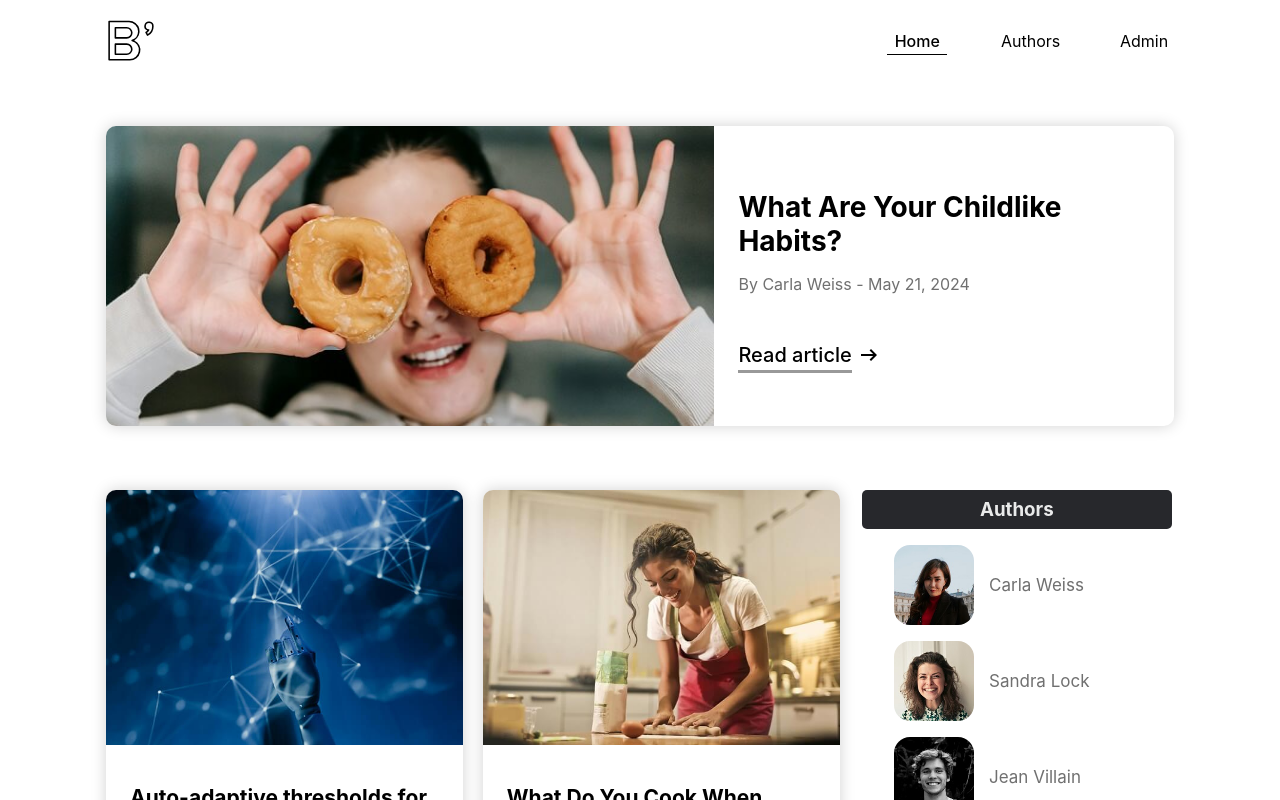
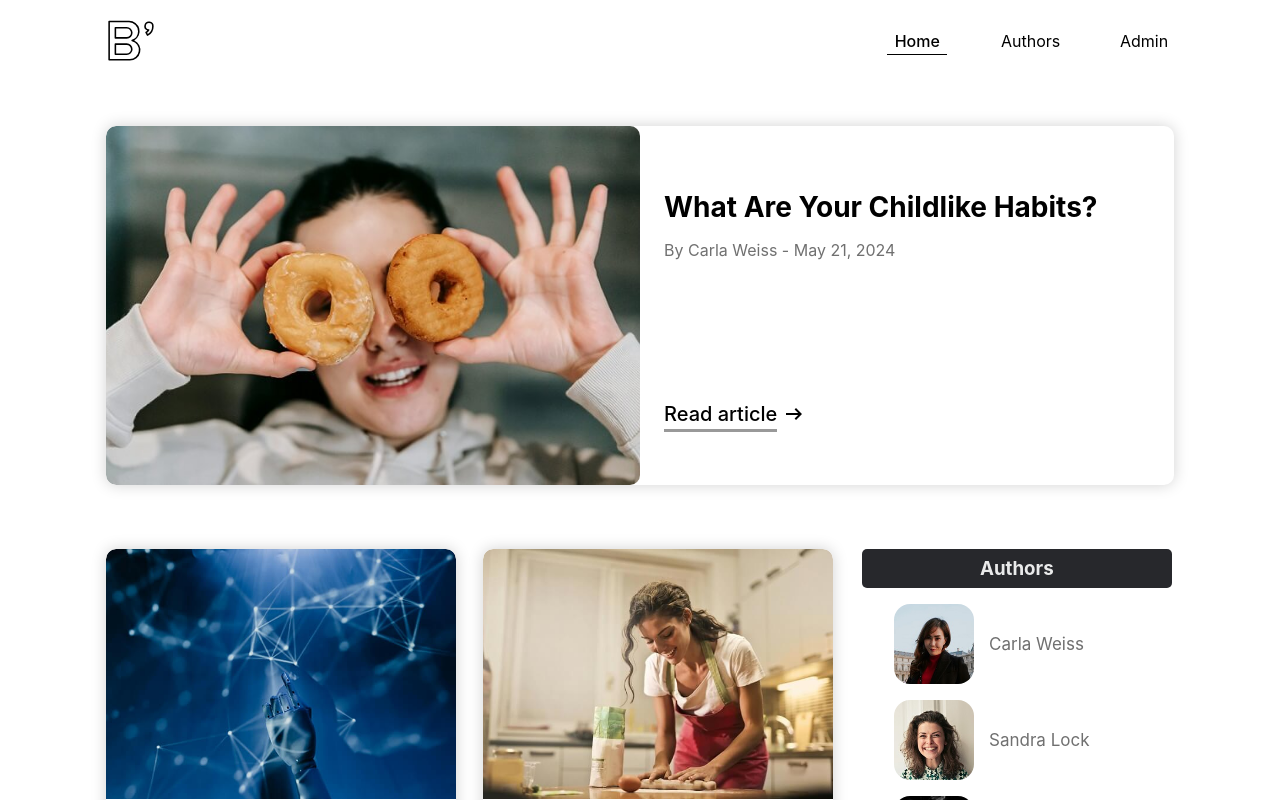
Before and after one commit to Anca2022/blog-app-react, a React (Create React App) app: page / in a window 1280 px wide. Shown: the top 800 px of the page. Built offline with nearby package versions, Linux system fonts and the light colour scheme.

Commit message:
done hero-effect for blog cards

```diff
--- a/src/App.css
+++ b/src/App.css
@@ -74,7 +74,7 @@
 .App .homepage {
   padding: 1rem;
 }
-.App .homepage a {
+.App .homepage .open-modal {
   margin: 1rem auto 0 auto;
 }
 .App .homepage .article-card {
@@ -87,14 +87,7 @@
 }
 .App .homepage .article-card .article-card-image {
   max-width: 350px;
-  aspect-ratio: 350/250;
   overflow: hidden;
-}
-.App .homepage .article-card .article-card-image img {
-  width: 100%;
-  height: 100%;
-  -o-object-fit: cover;
-     object-fit: cover;
 }
 .App .homepage .article-card .article-card-infos {
   height: 300px;
@@ -124,10 +117,10 @@
 .App .homepage .featured-article {
   max-width: 600px;
   min-height: unset;
+  margin: 0 auto;
 }
 .App .homepage .featured-article .featured-image {
-  max-width: 600px;
-  max-height: unset;
+  max-width: 100%;
 }
 .App .homepage .featured-article .featured-article-infos h2 {
   font-size: 24px;
@@ -221,43 +214,81 @@
 .App .authors-page .authors-container li:last-child {
   border-bottom: none;
 }
-.App .article-page {
+.App .backdrop {
+  position: fixed;
+  top: 0;
+  left: 0;
+  width: 100%;
+  height: 100%;
+  overflow: auto;
+  display: flex;
+  justify-content: center;
+  align-items: center;
+  z-index: 3;
+}
+.App .backdrop .overlay {
+  position: fixed;
+  top: 0;
+  left: 0;
+  width: 100%;
+  height: 100%;
+  background: rgba(0, 0, 0, 0.5);
+}
+.App .backdrop .article-page {
+  background-color: white;
   max-width: 700px;
   margin: auto;
   padding: 1rem;
+  padding-top: 3rem;
+  position: relative;
 }
-.App .article-page .article-content .article-title-block {
+.App .backdrop .article-page .close-modal {
+  position: absolute;
+  top: 5px;
+  right: 5px;
+  background-color: transparent;
+  border: none;
+  cursor: pointer;
+}
+.App .backdrop .article-page .close-modal svg {
+  fill: black;
+  width: 30px;
+  height: 30px;
+}
+.App .backdrop .article-page .article-content .article-image img {
+  width: 100%;
+  border-radius: 10px;
+}
+.App .backdrop .article-page .article-content .article-title-block {
+  margin-top: 2.5rem;
   margin-bottom: 2rem;
   text-align: center;
 }
-.App .article-page .article-content .article-title-block h1 {
+.App .backdrop .article-page .article-content .article-title-block h1 {
   font-size: 28px;
   margin-bottom: 1rem;
 }
-.App .article-page .article-content .article-title-block p:last-of-type {
+.App .backdrop .article-page .article-content .article-title-block p:last-of-type {
   font-size: 12px;
   color: #999999;
 }
-.App .article-page .article-content img {
-  width: 100%;
-}
-.App .article-page .article-content section {
+.App .backdrop .article-page .article-content section {
   color: #414243;
   margin-bottom: 3rem;
 }
-.App .article-page .article-content section p {
+.App .backdrop .article-page .article-content section p {
   margin-top: 1rem;
   line-height: 1.5rem;
 }
-.App .article-page .article-content section h2 {
+.App .backdrop .article-page .article-content section h2 {
   margin: 1rem 0 0.5rem 0;
   line-height: 1.7rem;
 }
-.App .article-page .author-info {
+.App .backdrop .article-page .author-info {
   margin-bottom: 3rem;
   border-top: 2px solid rgba(170, 170, 170, 0.2);
 }
-.App .article-page .author-info .author-info-top {
+.App .backdrop .article-page .author-info .author-info-top {
   display: flex;
   flex-direction: row;
   justify-content: space-between;
@@ -267,17 +298,17 @@
   font-size: 13px;
   font-weight: 600;
 }
-.App .article-page .author-info .author-info-top .written-by {
+.App .backdrop .article-page .author-info .author-info-top .written-by {
   color: #aaaaaa;
 }
-.App .article-page .author-info .author-info-top .button {
+.App .backdrop .article-page .author-info .author-info-top .button {
   margin-top: 0;
   font-size: 13px;
 }
-.App .article-page .author-info .author-info-top .button span::before {
+.App .backdrop .article-page .author-info .author-info-top .button span::before {
   bottom: -23px;
 }
-.App .article-page .author-info .author-info-top .button:hover span::after {
+.App .backdrop .article-page .author-info .author-info-top .button:hover span::after {
   width: 100%;
 }
 .App .footer {
@@ -343,29 +374,21 @@
     height: 3px;
     bottom: -3px;
   }
-  .App .homepage a {
+  .App .homepage .open-modal {
     width: calc(50% - 10px);
   }
-  .App .homepage .article-card {
+  .App .homepage .open-modal:has(.featured-article) {
+    width: unset;
+  }
+  .App .homepage .open-modal:has(.featured-article) .article-card {
     max-width: unset;
   }
-  .App .homepage .article-card .article-card-image {
-    max-width: 100%;
-  }
   .App .homepage .featured-article {
-    width: unset;
     display: flex;
     flex-direction: row;
   }
   .App .homepage .featured-article .featured-image {
-    flex-basis: 60%;
-    max-width: 700px;
-    max-height: 400px;
-  }
-  .App .homepage .featured-article .featured-image img {
-    height: 100%;
-    -o-object-fit: cover;
-       object-fit: cover;
+    flex-basis: 50%;
   }
   .App .homepage .featured-article .featured-article-infos {
     height: unset;
@@ -393,19 +416,19 @@
     width: 80px;
     height: 80px;
   }
-  .App .article-page {
+  .App .backdrop .article-page {
     padding-top: 3rem;
   }
-  .App .article-page .article-content .article-title-block {
+  .App .backdrop .article-page .article-content .article-title-block {
     margin-bottom: 3rem;
   }
-  .App .article-page .author-info .author-info-top .button span::before {
+  .App .backdrop .article-page .author-info .author-info-top .button span::before {
     height: 2px;
   }
-  .App .article-page .author-info .author-info-top .button span::after {
+  .App .backdrop .article-page .author-info .author-info-top .button span::after {
     height: 2px;
   }
-  .App .article-page .author-info .author-info-top .button:hover span::after {
+  .App .backdrop .article-page .author-info .author-info-top .button:hover span::after {
     height: 2px;
   }
 }
--- a/src/App.js
+++ b/src/App.js
@@ -5,7 +5,7 @@ import Navbar from './components/Navbar';
 import Homepage from './components/Homepage';
 import Authors from './components/Authors';
 import Admin from './components/Admin';
-import ArticleDetails from './components/ArticleDetails';
+// import ArticleDetails from './components/ArticleDetails';
 import NotFound from './components/NotFound';
 import Footer from './components/Footer';
 import ScrollToTop from './components/ScrollToTop';
@@ -20,7 +20,7 @@ function App() {
           <Routes>
             <Route path='' element={<Homepage />}> </Route>
             <Route path='/authors' element={<Authors />}> </Route>
-            <Route path='/article-details/:id' element={<ArticleDetails />}> </Route>
+            {/* <Route path='/article-details/:id' element={<ArticleDetails />}> </Route> */}
             <Route path='/admin' element={<Admin />}> </Route>
             <Route path='*' element={<NotFound />}> </Route>
           </Routes>
--- a/src/App.scss
+++ b/src/App.scss
@@ -72,7 +72,7 @@
   }
   .homepage{
     padding:1rem;
-    a{
+    .open-modal{
       margin: 1rem auto 0 auto;
     }
     .article-card{
@@ -84,13 +84,15 @@
       min-height:500px;
       .article-card-image{
         max-width:350px;
-        aspect-ratio: 350/250;
+        // max-height:250px;
+        // height:100%;
+        // aspect-ratio: 350/250;
         overflow: hidden;
-        img{
-          width:100%;
-          height:100%;
-          object-fit: cover;
-        }
+        // img{
+        //   width:100%;
+        //   height:100%;
+        //   object-fit: cover;
+        // }
       }
       .article-card-infos{
         height:300px;
@@ -125,9 +127,11 @@
     .featured-article{
       max-width:600px;
       min-height: unset;
+      margin: 0 auto;
       .featured-image{
-        max-width:600px;
-        max-height:unset;
+        max-width:100%;
+        // max-width:600px;
+        // max-height:unset;
       }
       .featured-article-infos{
         h2{
@@ -185,6 +189,21 @@
         }
       }
     }
+    // dialog:modal {
+    //   max-width:unset;
+    //   max-height:unset;
+    // }
+    // .dialog-box{
+    //   position: fixed;
+    //   inset:0;
+    //   margin:0 auto;
+    //   width:fit-content;
+    //   height:100%;
+    //   border:none;
+    //   box-shadow: 3px 3px 10px gray;
+    //   z-index:3;
+    // }
+
   }
   .author-card{
     display:flex;
@@ -227,12 +246,55 @@
       }
     }
   }
+  .backdrop {
+    position: fixed;
+    top: 0;
+    left: 0;
+    width: 100%;
+    height: 100%;
+    overflow: auto;
+    // background: rgba(0, 0, 0, 0.5);
+    display: flex;
+    justify-content: center;
+    align-items: center;
+    z-index:3;
+    .overlay {
+      position: fixed;
+      top: 0;
+      left: 0;
+      width: 100%;
+      height: 100%;
+      background: rgba(0, 0, 0, 0.5);
+    }
     .article-page{
+      background-color: white;
       max-width:700px;
       margin:auto;
       padding:1rem;
+      padding-top:3rem;
+      position:relative;
+      .close-modal{
+        position: absolute;
+        top:5px;
+        right:5px;
+        background-color: transparent;
+        border:none;
+        cursor: pointer;
+        svg{
+          fill:black;
+          width:30px;
+          height:30px;
+        }
+      }
       .article-content{
+        .article-image{
+          img{
+          width:100%;
+          border-radius: 10px;
+          }
+        }
         .article-title-block{
+          margin-top:2.5rem;
           margin-bottom:2rem;
           text-align: center;
           h1{
@@ -243,9 +305,6 @@
             font-size: 12px;
             color:#999999;
           }
-      }
-      img{
-        width:100%;
         }
         section{
           color:#414243;
@@ -290,6 +349,8 @@
         border-top: 2px solid rgba(170, 170, 170, 0.2);
       }
     }
+  }
+
   .footer{
     background-color: #27282c;
     color:rgba(255, 255, 255, 0.7);
@@ -356,27 +417,28 @@
       }
     }
     .homepage{
-      a{
+      .open-modal{
         width:calc(50% - 10px);
       }
+      .open-modal:has(.featured-article) {
+        width:unset;
         .article-card{
           max-width:unset;
-        .article-card-image{
-          max-width:100%;
         }
       }
+      // .article-card{
+      //   max-width:unset;
+      //   .article-card-image{
+      //     // max-width:100%;
+      //   }
+      // }
       .featured-article{
-        width:unset;
         display: flex;
         flex-direction:row;
         .featured-image{
-          flex-basis:60%;
-          max-width:700px;
-          max-height:400px;
-          img{
-            height:100%;
-            object-fit: cover;
-          }
+          flex-basis:50%;
+          // max-width:700px;
+          // max-height:400px;
         }
         .featured-article-infos{
           height:unset;
@@ -406,6 +468,7 @@
         height:80px;
       }
     }
+    .backdrop {
       .article-page{
         padding-top:3rem;
         .article-content{
@@ -425,6 +488,7 @@
               &:hover{
                 span::after{
                   height:2px;
+                }
               }
             }
           }
--- a/src/components/ArticleCard.js
+++ b/src/components/ArticleCard.js
@@ -3,19 +3,18 @@ import Button from "./Button";
 
 export default function ArticleCard(props) {
     return (
-        <motion.div className='article-card'
-        initial={{ opacity:0 }}
-        animate={{ opacity: 1 }}
-        exit={{ opacity: 0 }}
-        transition={{duration:0.3}}
-        >
-            <div className="article-card-image">
+        <motion.div className='article-card'>
+            <motion.div className="article-card-image"
+            layout
+            style={{aspectRatio: 350/250}}
+            >
                 <motion.img
                 src={props.article.mediumImage}
                 alt={props.article.title}
                 layoutId={`blog-image-${props.article.id}`}
+                style={{width:'100%', height:'100%', objectFit: 'cover', borderRadius: '10px 10px 0 0'}}
                 />
-            </div>
+            </motion.div>
             <div className="article-card-infos">
                 <h2>{props.article.title}</h2>
                 <p>By {props.author.name} - {props.article.date}</p>
--- a/src/components/Featured.js
+++ b/src/components/Featured.js
@@ -4,20 +4,18 @@ import Button from "./Button";
 export default function Featured(props) {
     return (
         <motion.div
-        initial={{ height:'50%', opacity:0 }}
-        animate={{ height:'100%', opacity:1 }}
-        exit={{ height:0, opacity:0}}
-        transition={{duration:0.4}}
         className='article-card featured-article'
         >
-            <div className="article-card-image featured-image">
+            <motion.div className="featured-image"
+            layout
+            >
                 <motion.img
                 src={props.article.mediumImage}
                 alt={props.article.name}
                 layoutId={`blog-image-${props.article.id}`}
-                transition={{ duration: 0.5 }}
-                ></motion.img>
-            </div>
+                style={{width:'100%', height:'100%', objectFit: 'cover', borderRadius: '10px'}}
+                />
+            </motion.div>
             <div className="article-card-infos featured-article-infos">
                 <h2>{props.article.title}</h2>
                 <p>By {props.author.name} - {props.article.date}</p>
--- a/src/components/Homepage.js
+++ b/src/components/Homepage.js
@@ -1,7 +1,8 @@
-import { Link, useSearchParams } from "react-router-dom";
+import { useSearchParams } from "react-router-dom";
 import { useEffect, useState } from "react";
-import { motion } from "framer-motion";
+import { AnimatePresence, motion } from "framer-motion";
 import { fakeArticles, fakeAuthors } from "../fakeData";
+import ArticleDetails from './ArticleDetails';
 import Featured from './Featured';
 import Sidebar from './Sidebar';
 import ArticleCard from './ArticleCard';
@@ -10,6 +11,7 @@ import ArticleCard from './ArticleCard';
 export default function Homepage() {
     const [searchParams] = useSearchParams();
     const [paramAuthor, setParamAuthor] = useState();
+    const [dialogContent, setDialogContent] = useState(null);
     let paramAuthorName = searchParams.get('author');
     const articles = fakeArticles;
     const authors = fakeAuthors;
@@ -23,11 +25,23 @@ export default function Homepage() {
 
     return (
         <div className='homepage container'>
+            <AnimatePresence>
+                {dialogContent &&
+                    (
+                        <ArticleDetails article={dialogContent[0]} author={dialogContent[1]} onClose={()=> setDialogContent(null)}/>
+                    )
+                }
+            </AnimatePresence>
             {
                 paramAuthorName ?
                 null
                 :
-                <Link to={`/article-details/${featuredArticle.title}`} state={[featuredArticle, featuredArticleAuthor]}><Featured article = {featuredArticle} author = {featuredArticleAuthor}/></Link>
+                <motion.div className="open-modal"
+                layoutId={`article-blog-${featuredArticle.id}`}
+                onClick={()=> setDialogContent([featuredArticle,featuredArticleAuthor])}
+                >
+                    <Featured article = {featuredArticle} author = {featuredArticleAuthor} />
+                </motion.div>
             }
             <main>
                 <motion.div
@@ -40,35 +54,34 @@ export default function Homepage() {
                     {
                         paramAuthorName && paramAuthor ?
                         articles.filter( article => article.authorId === paramAuthor.authorId)
-                        .map(article =>{
-                            return (
-                                <Link
-                                to={`/article-details/${article.title}`}
-                                state={[article,paramAuthor]}
-                                key = {article.id}
-                                >
-                                    <ArticleCard article = {article} author={paramAuthor} />
-                                </Link>
+                        .map(article => (
+                            <motion.div className="open-modal"
+                            key={article.id}
+                            layoutId={`article-blog-${article.id}`}
+                            onClick={()=> setDialogContent([article, paramAuthor])}
+                            >
+                                <ArticleCard article = {article} author={paramAuthor} />
+                            </motion.div>
                             )
-                        })
+                        )
                         :
                         articles.map(article => {
                             if(article.featured===false) {
                                 let author = authors.find(author => author.authorId === article.authorId)
                                 return (
-                                <Link
-                                to={`/article-details/${article.title}`}
-                                state={[article,author]}
-                                key = {article.id}
-                                >
-                                    <ArticleCard article = {article} author={author} />
-                                </Link>
+                                    <motion.div className="open-modal"
+                                    key={article.id}
+                                    layoutId={`article-blog-${article.id}`}
+                                    onClick={()=> setDialogContent([article,author])}
+                                    >
+                                        <ArticleCard article = {article} author={author} />
+                                    </motion.div>
                                 )
                             } else return null;
                         })
                     }
+                </motion.div>
 
-                </motion.div>
                 <Sidebar authors = {authors}/>
             </main>
         </div>
```
Also changed, not shown: src/components/ArticleDetails.js (+46 -17 lines), src/components/Footer.js (+9 -22 lines), src/assets/close.svg (added), 1 other file (tests, documents, lock files or other folders). Lines whose indentation alone changed are shown as unchanged.
